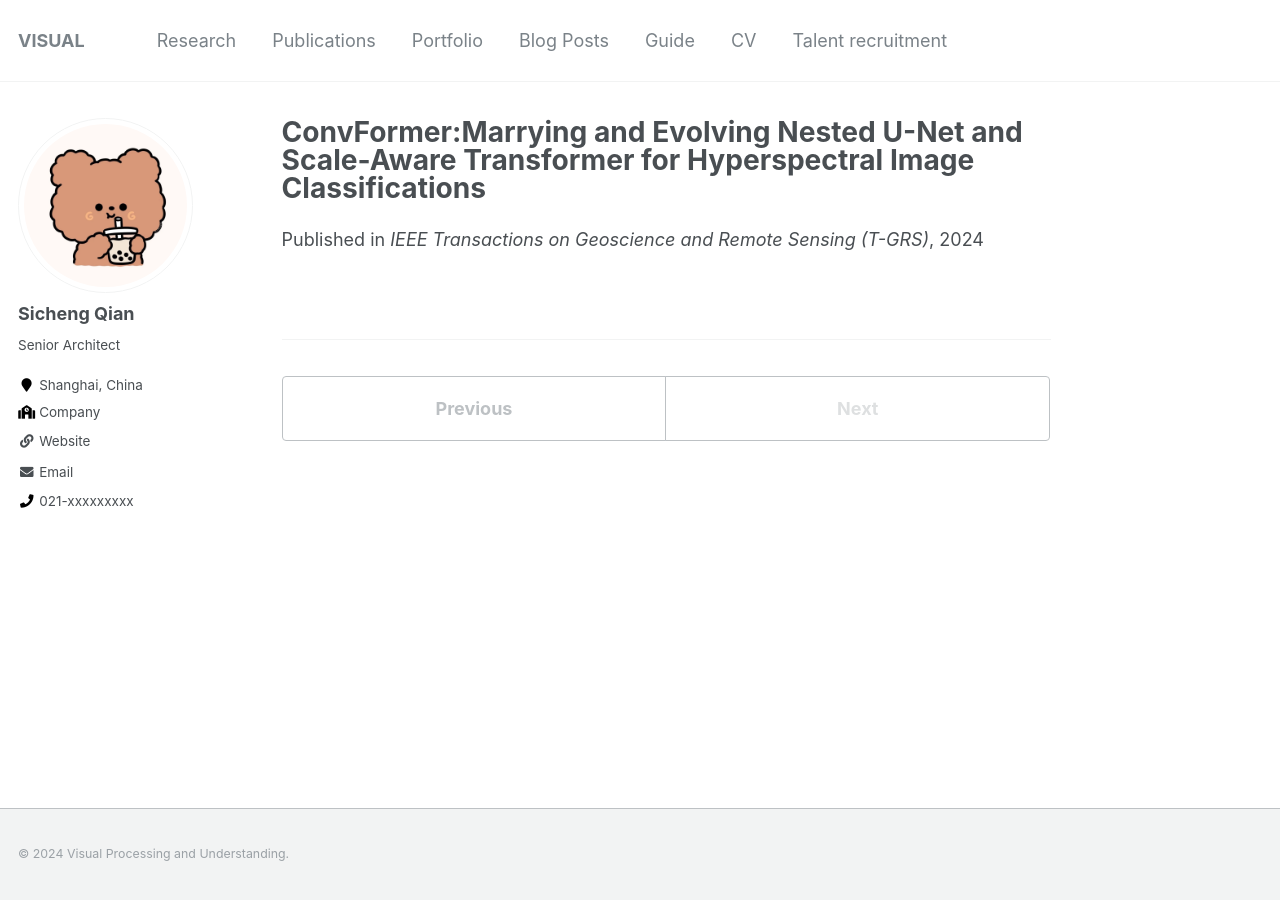
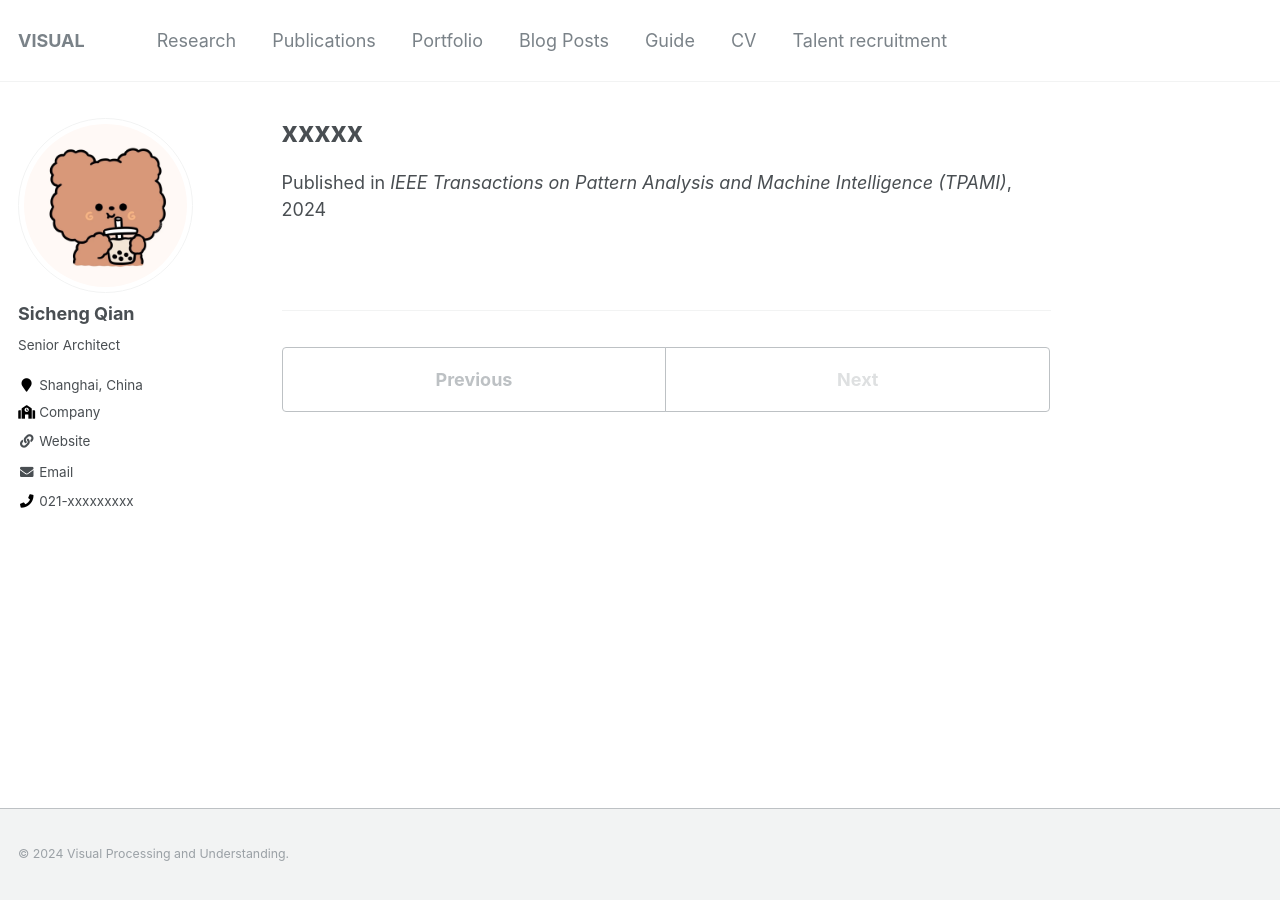
Before and after one commit to aqsc/aqsc.github.io, a Jekyll site: the page built from _publications/j_43.md, in a window 1280 px wide. Built offline with Jekyll 4.4.1, drawn with Linux system fonts in a browser that asks for light colours.

Commit message:
Update j_43.md

```diff
--- a/_publications/j_43.md
+++ b/_publications/j_43.md
@@ -1,10 +1,10 @@
 ---
-title: ConvFormer:Marrying and Evolving Nested U-Net and Scale-Aware Transformer for Hyperspectral Image Classifications
+title: xxxxx
 collection: publications
 permalink: /publication/conference/43
-authors: Zhan Lin, Peng Ye, Jiayuan Fan, <b>Tao Chen</b>
-date: 2024-04-07
-venue: IEEE Transactions on Geoscience and Remote Sensing (T-GRS)
+authors: xxx, xxx, xxx
+date: 2024-05-01
+venue: IEEE Transactions on Pattern Analysis and Machine Intelligence (TPAMI)
 pubtype: 'journal'
 # pdf: https://arxiv.org/abs/2309.02999.pdf
 # code: https://github.com/ch3cook-fdu/Vote2Cap-DETR
```
